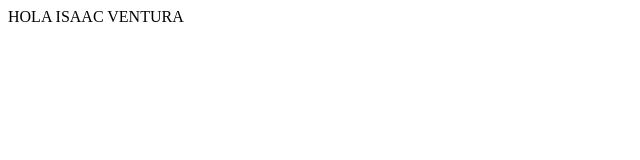
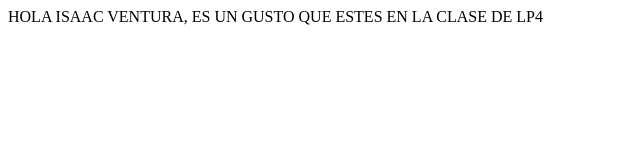
Before and after one commit to ventura001/CLASE-DE-LP4, a plain HTML site: page index.html in a window 1280 px wide. Shown: the whole page, without its empty margins (0-640 px from the left). Drawn offline with Linux system fonts and the light colour scheme.

Commit message:
MODIFICACION DE INDEX

```diff
--- a/index.html
+++ b/index.html
@@ -11,6 +11,6 @@ and open the template in the editor.
         <meta name="viewport" content="width=device-width, initial-scale=1.0">
     </head>
     <body>
-        <div>HOLA ISAAC VENTURA</div>
+        <div>HOLA ISAAC VENTURA, ES UN GUSTO QUE ESTES EN LA CLASE DE LP4</div>
     </body>
 </html>
```
